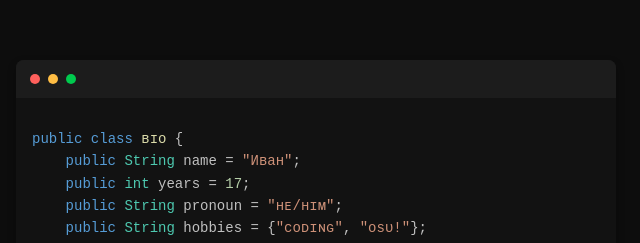
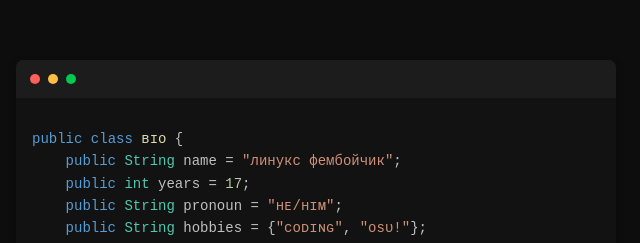
Before and after one commit to shiwze/my-website-test, a plain HTML site: page index.html in a window 1280 px wide. Shown: the part 168-411 px from the top of the page, 324-964 px from the left. Drawn offline with Linux system fonts and the light colour scheme.

Commit message:
Update index.html

```diff
--- a/index.html
+++ b/index.html
@@ -23,7 +23,7 @@
     <div class="card__content">
       <pre class="code">
 <span class="keyword">public</span> <span class="keyword">class</span> <span class="class-name">ʙɪᴏ</span> {
-    <span class="keyword">public</span> <span class="type">String</span> name = <span class="string">"Иван"</span>;
+    <span class="keyword">public</span> <span class="type">String</span> name = <span class="string">"линукс фембойчик"</span>;
     <span class="keyword">public</span> <span class="type">int</span> years = <span class="number">17</span>;
     <span class="keyword">public</span> <span class="type">String</span> pronoun = <span class="string">"ʜᴇ/ʜɪᴍ"</span>;
     <span class="keyword">public</span> <span class="type">String</span> hobbies = {<span class="string">"ᴄᴏᴅɪɴɢ"</span>, <span class="string">"ᴏsᴜ!"</span>};
```
